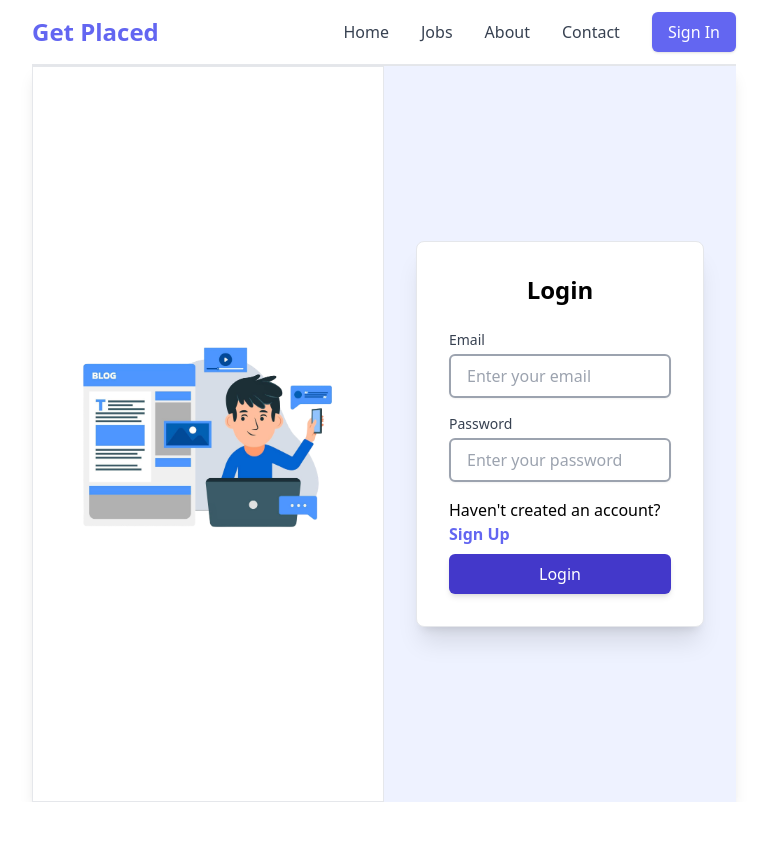
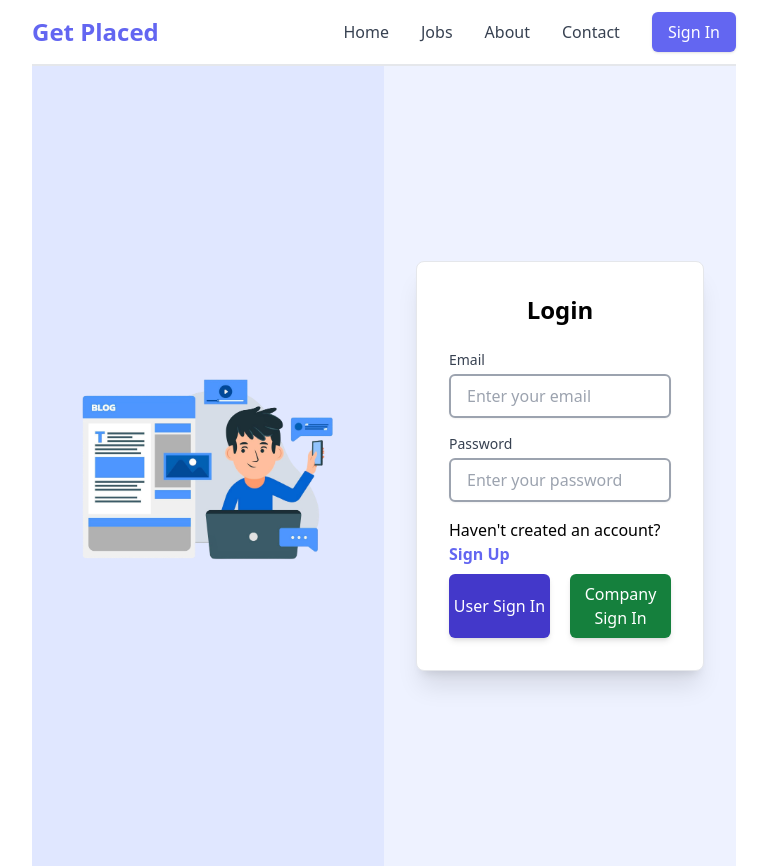
Before and after one commit to samir-27/jobapp-frontend, a React (Vite) app: page /signin in a window 1280 px wide. Shown: the whole page, without its empty margins (256-1023 px from the left). Before the commit the page ends 802 px from the top, so only its background shows below. Built offline with nearby package versions, Linux system fonts and the light colour scheme.

Commit message:
company signin & signup added

```diff
--- a/src/pages/Signin.jsx
+++ b/src/pages/Signin.jsx
@@ -2,7 +2,8 @@ import { useState } from "react";
 import { useNavigate } from "react-router-dom";
 import { toast } from "react-toastify";
 import Bgimg from "../assets/loginpng.png";
-import { Login, Placeholder} from "../utils/common"
+import { Login, Placeholder } from "../utils/common"
+import { jwtDecode } from "jwt-decode";
 
 const Signin = () => {
   const navigate = useNavigate();
@@ -19,10 +20,11 @@ const Signin = () => {
     }));
   };
 
-  const handleSubmit = async (e) => {
+  const handleSubmit = async (e, type) => {
     e.preventDefault();
     try {
-      const response = await fetch("http://localhost:3000/users/signin", {
+      const url = type === "company" ? "http://localhost:3000/companies/signin" : "http://localhost:3000/users/signin";
+      const response = await fetch(url, {
         method: "POST",
         headers: { "Content-Type": "application/json" },
         body: JSON.stringify(formData),
@@ -31,12 +33,20 @@ const Signin = () => {
 
       if (response.ok) {
         const token = data.token;
-        // console.log("Token:", token);
+        const decodedToken = jwtDecode(token);
+        const role = decodedToken.type;
+        console.log(`Token: ${token}, Role: ${role}`);
 
         localStorage.setItem("authToken", token);
+        localStorage.setItem("role", role);
 
         toast.success("Login successful!");
-        navigate("/home");
+        if(role=="user"){
+          navigate("/home");
+        }else{
+          navigate("/company")
+        }
+
       } else {
         toast.error(data.message || "Login failed. Please try again.");
       }
@@ -53,9 +63,9 @@ const Signin = () => {
   };
 
   return (
-    <div className="bg-indigo-50 flex justify-center items-center shadow-lg">
+    <div className="bg-indigo-50 flex justify-center items-center">
       {/* Image Section */}
-      <div className="w-1/2 h-92vh hidden lg:block bg-white border">
+      <div className="w-1/2 h-screen hidden lg:block bg-indigo-100">
         <img
           src={Bgimg}
           alt="Illustration"
@@ -67,7 +77,7 @@ const Signin = () => {
       <div className="p-8 w-full flex justify-center lg:w-1/2">
         <div className="bg-white p-8 rounded-lg shadow-xl border max-w-sm w-full">
           <h2 className="text-2xl font-bold text-black text-center mb-6">Login</h2>
-          <form onSubmit={handleSubmit}>
+          <form>
             {/* Email Input */}
             <div className="mb-4">
               <label htmlFor="email" className="block text-sm font-medium text-gray-700 mb-1">
@@ -111,12 +121,29 @@ const Signin = () => {
             </p>
 
             {/* Submit Button */}
+            <div className="flex gap-5">
+
             <button
-              type="submit"
-              className="w-full bg-indigo-700 text-white py-2 rounded-md hover:bg-indigo-800 shadow-md transition"
-            >
-              Login
+              type="button"
+              onClick={(e) => {
+
+                handleSubmit(e, "user");
+              }}
+              className="w-1/2 bg-indigo-700   text-white py-2 rounded-md hover:bg-indigo-800 shadow-md transition"
+              >
+              User Sign In
             </button>
+            <button
+              type="button"
+              onClick={(e) => {
+                handleSubmit(e, "company");
+
+              }}
+              className="w-1/2 bg-green-700 text-white py-2 rounded-md hover:bg-green-800 shadow-md transition"
+              >
+              Company Sign In
+            </button>
+              </div>
           </form>
         </div>
       </div>
--- a/src/pages/Signup.jsx
+++ b/src/pages/Signup.jsx
@@ -2,16 +2,21 @@ import { useState } from 'react';
 import { useNavigate } from 'react-router-dom';
 import { toast } from 'react-toastify';
 import Bgimg from "../assets/loginpng.png";
-import {signup,Placeholder} from  "../utils/common.js"
+import { signup, Placeholder } from "../utils/common.js";
+
 const Signup = () => {
     const navigate = useNavigate();
-    const [formData,setFormData] = useState({})
+    const [formData, setFormData] = useState({});
 
 
-    const handleSubmit = async (e) => {
+    const handleSubmit = async (e, type) => {
         e.preventDefault();
         try {
-            const response = await fetch('http://localhost:3000/users/signup', {
+            const url = type === "company"
+                ? 'http://localhost:3000/companies/signup'
+                : 'http://localhost:3000/users/signup';
+
+            const response = await fetch(url, {
                 method: 'POST',
                 headers: { 'Content-Type': 'application/json' },
                 body: JSON.stringify(formData),
@@ -35,21 +40,23 @@ const Signup = () => {
         }
     };
 
+    const handleInputChange = (e) => {
+        const { id, value } = e.target;
+        setFormData({ ...formData, [id]: value });
+    };
 
 
-    const handleInputChange = (e) => {
-        setFormData({ ...formData,[e.target.id]: e.target.value})
-    };
-    // console.log(formData)
     const handleSignin = () => {
         navigate('/signin');
+        setFormData({ username: '', name: '', email: '', password: '' });
+
     };
 
     return (
         <div>
-            <div className="bg-indigo-50 flex justify-center items-center shadow-lg">
+            <div className="bg-indigo-50 flex justify-center items-center border">
                 {/* Image Section */}
-                <div className="w-1/2 h-92vh hidden lg:block bg-white border">
+                <div className="w-1/2 h-screen hidden lg:block bg-white">
                     <img
                         src={Bgimg}
                         className="object-contain w-full h-full"
@@ -59,7 +66,63 @@ const Signup = () => {
                 <div className="p-8 w-full flex justify-center lg:w-1/2">
                     <div className="bg-white p-8 rounded-lg shadow-xl border b max-w-sm w-full">
                         <h2 className="text-2xl font-bold text-black text-center mb-6">Sign Up</h2>
-                        <form onSubmit={handleSubmit}>
+                        <form>
+                            {/* <div className="mb-4">
+                                <label
+                                    htmlFor={isCompany ? "name" : "username"}
+                                    className="block text-sm font-medium text-gray-700 mb-1"
+                                >
+                                    {signup.name}
+                                </label>
+                                <input
+                                    type="text"
+                                    id={isCompany ? "name" : "username"}
+                                    name={isCompany ? "name" : "username"}
+                                    placeholder={Placeholder.name}
+                                    className="w-full px-4 py-2 border-2 border-gray-400 focus:border-indigo-500 focus:outline-none rounded-md shadow-sm text-gray-900"
+                                    value={isCompany ? formData.name : formData.username}
+                                    onChange={handleInputChange}
+                                    required
+                                />
+                            </div> */}
+                            <div className="mb-4">
+                            <label
+                                htmlFor="name"
+                                className="block text-sm font-medium text-gray-700 mb-1"
+                            >
+                                {signup.name}
+                            </label>
+                            <input
+                                type="text"
+                                id="name"
+                                placeholder={Placeholder.name}
+                                className="w-full px-4 py-2 border-2 border-gray-400 focus:border-indigo-500 focus:outline-none rounded-md shadow-sm text-gray-900"
+                                value={formData.name}
+                                onChange={handleInputChange}
+                                required
+                            />
+                        </div>
+                        {/* {console.log(isCompany)}
+                        {isCompany ? <div className="mb-4">
+                            <label
+                                htmlFor="name"
+                                className="block text-sm font-medium text-gray-700 mb-1"
+                            >
+                                {signup.name}
+                            </label>
+                           { console.log("second",isCompany)}
+                           { console.log("third",formData)}
+                            <input
+                                type="text"
+                                id="name"
+                                placeholder={Placeholder.name}
+                                className="w-full px-4 py-2 border-2 border-gray-400 focus:border-indigo-500 focus:outline-none rounded-md shadow-sm text-gray-900"
+
+                                value={formData.name}
+                                onChange={handleInputChange}
+                                required
+                            />
+                        </div>:
                         <div className="mb-4">
                         <label
                             htmlFor="name"
@@ -70,14 +133,17 @@ const Signup = () => {
                         <input
                             type="text"
                             id="username"
-                                    name="username"
                             placeholder={Placeholder.name}
                             className="w-full px-4 py-2 border-2 border-gray-400 focus:border-indigo-500 focus:outline-none rounded-md shadow-sm text-gray-900"
-                                    value={formData.name}
+                            value={formData.username}
                             onChange={handleInputChange}
                             required
                         />
                     </div>
+                        }
+      */}
+
+
                             <div className="mb-4">
                                 <label
                                     htmlFor="email"
@@ -120,12 +186,30 @@ const Signup = () => {
                                     Sign In
                                 </span>
                             </p>
+                            <div className="flex gap-4">
                                 <button
-                                type="submit"
-                                className="w-full bg-indigo-700 text-white py-2 rounded-md hover:bg-indigo-800 shadow-md transition"
+                                    type="button"
+                                    onClick={(e) => {
+
+                                        handleSubmit(e, "user");
+                                    }}
+                                    className="w-1/2 bg-indigo-700      text-white py-2 rounded-md hover:bg-indigo-800 shadow-md transition"
                                 >
-                                Sign Up
+                                    User Sign Up
                                 </button>
+                                <button
+                                    type="button"
+                                    onClick={(e) => {
+
+                                        handleSubmit(e, "company");
+                                    }}
+                                    className="w-1/2 bg-green-700 text-white py-2 rounded-md hover:bg-green-800 shadow-md transition"
+                                >
+                                    Company Sign Up
+                                </button>
+
+
+                            </div>
                         </form>
                     </div>
                 </div>
```
Lines whose indentation alone changed are shown as unchanged.
